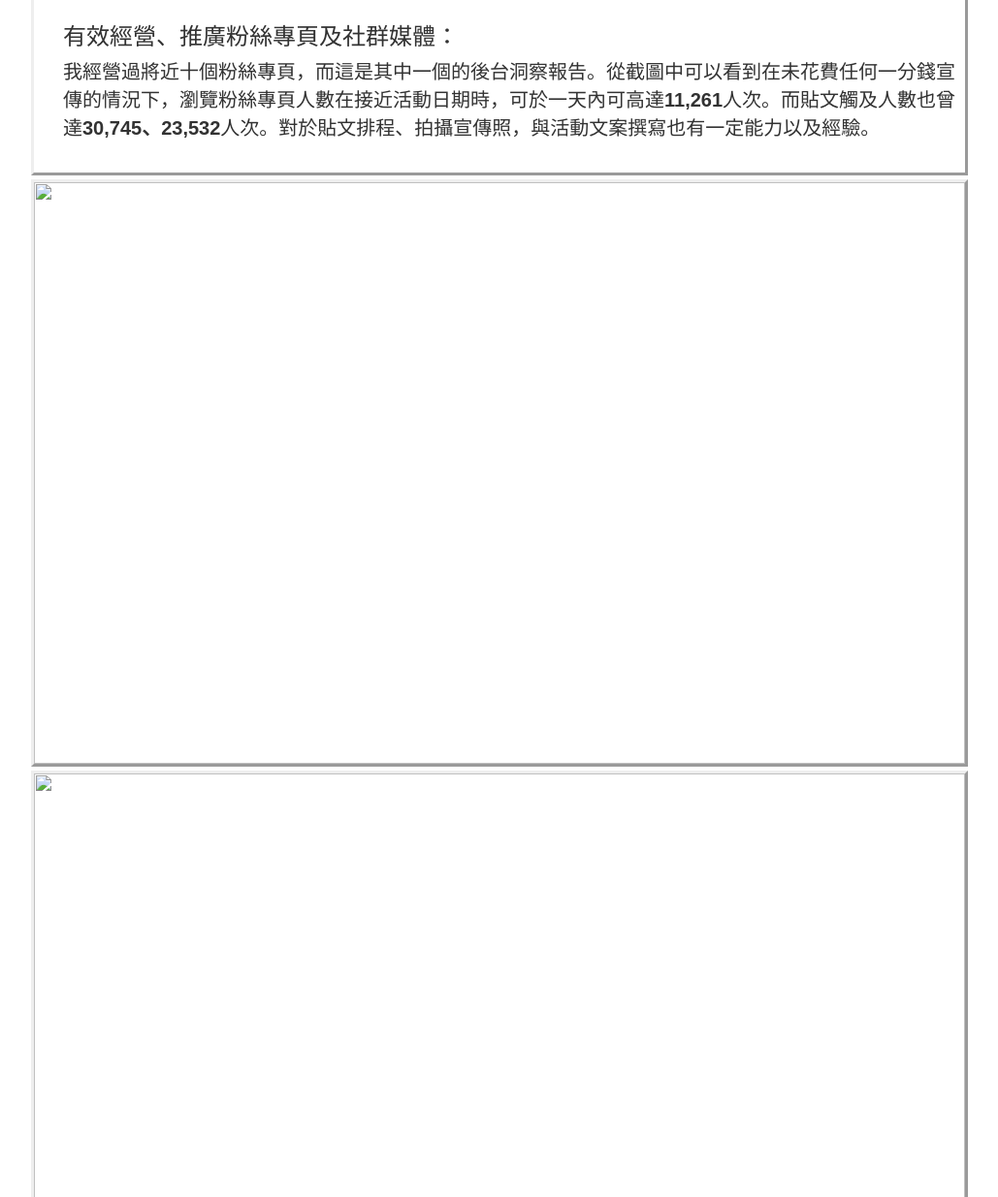
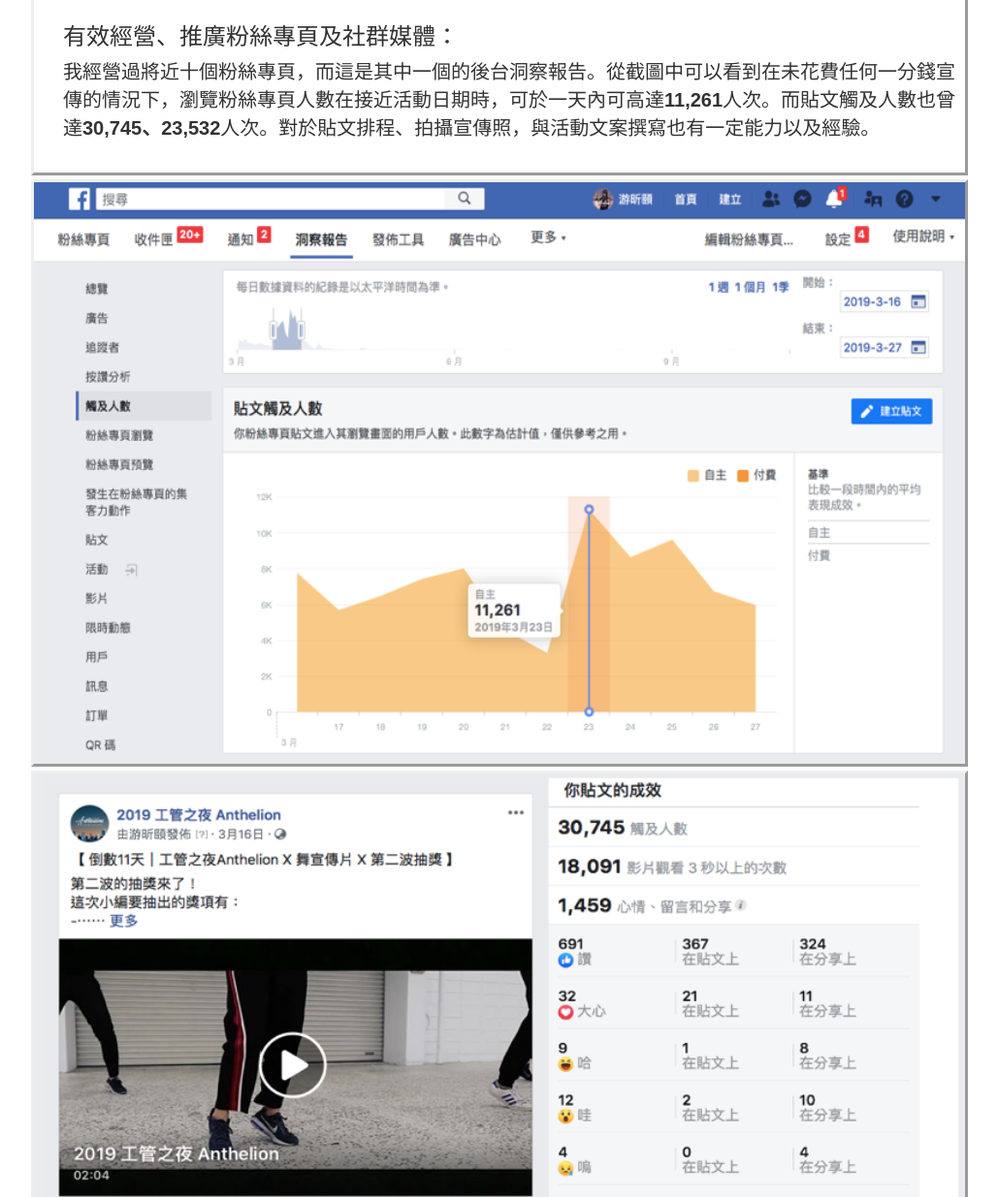
Before and after one commit to yuu317/test0604, a plain HTML site: page marketing.html in a window 1280 px wide. Shown: the part 65-1300 px from the top of the page at 97% size, without its empty margins (128-1157 px from the left). Drawn offline with Linux system fonts and the light colour scheme.

Commit message:
Update marketing.html

```diff
--- a/marketing.html
+++ b/marketing.html
@@ -81,17 +81,17 @@
         <div
                 style="position:absolute;left:50%;margin-left:-480px;top:250px;width:960px;height:600px;border-style:outset;overflow:hidden">
                 <div style="position:absolute;left:0px;top:0px">
-                        <img src="marketing/marketing-1.png" width=960 height=600></div>
+                        <img src="project/marketing/marketing-1.png" width=960 height=600></div>
         </div>
         <div
                 style="position:absolute;left:50%;margin-left:-480px;top:860px;width:960px;height:660px;border-style:outset;overflow:hidden">
                 <div style="position:absolute;left:0px;top:0px">
-                        <img src="marketing/marketing-2.png" width=960 height=660></div>
+                        <img src="project/marketing/marketing-2.png" width=960 height=660></div>
         </div>
         <div
                 style="position:absolute;left:50%;margin-left:-480px;top:1530px;width:960px;height:660px;border-style:outset;overflow:hidden">
                 <div style="position:absolute;left:0px;top:0px">
-                        <img src="marketing/marketing-3.png" width=960 height=660></div>
+                        <img src="project/marketing/marketing-3.png" width=960 height=660></div>
         </div>
         <div
                 style="position:absolute;left:50%;margin-left:-480px;top:2200px;width:960px;height:450px;border-style:outset;overflow:hidden">
```
